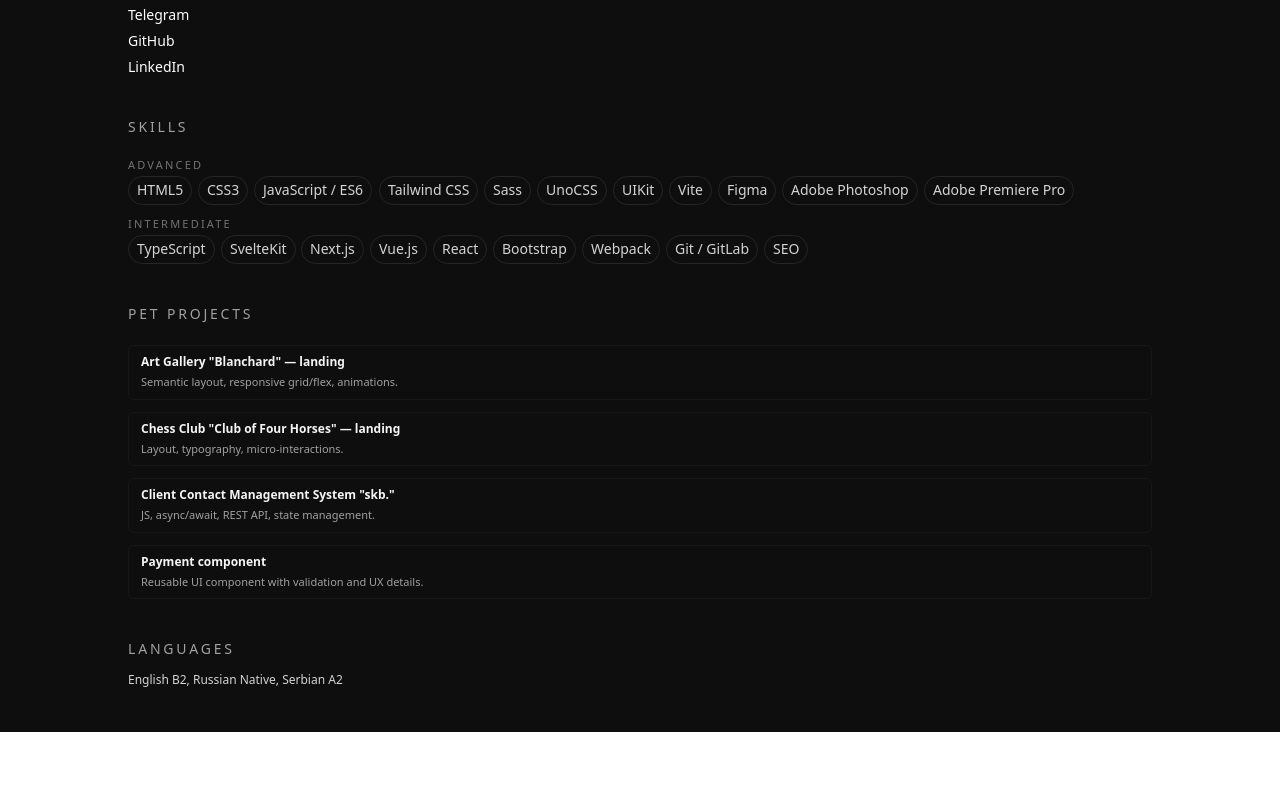
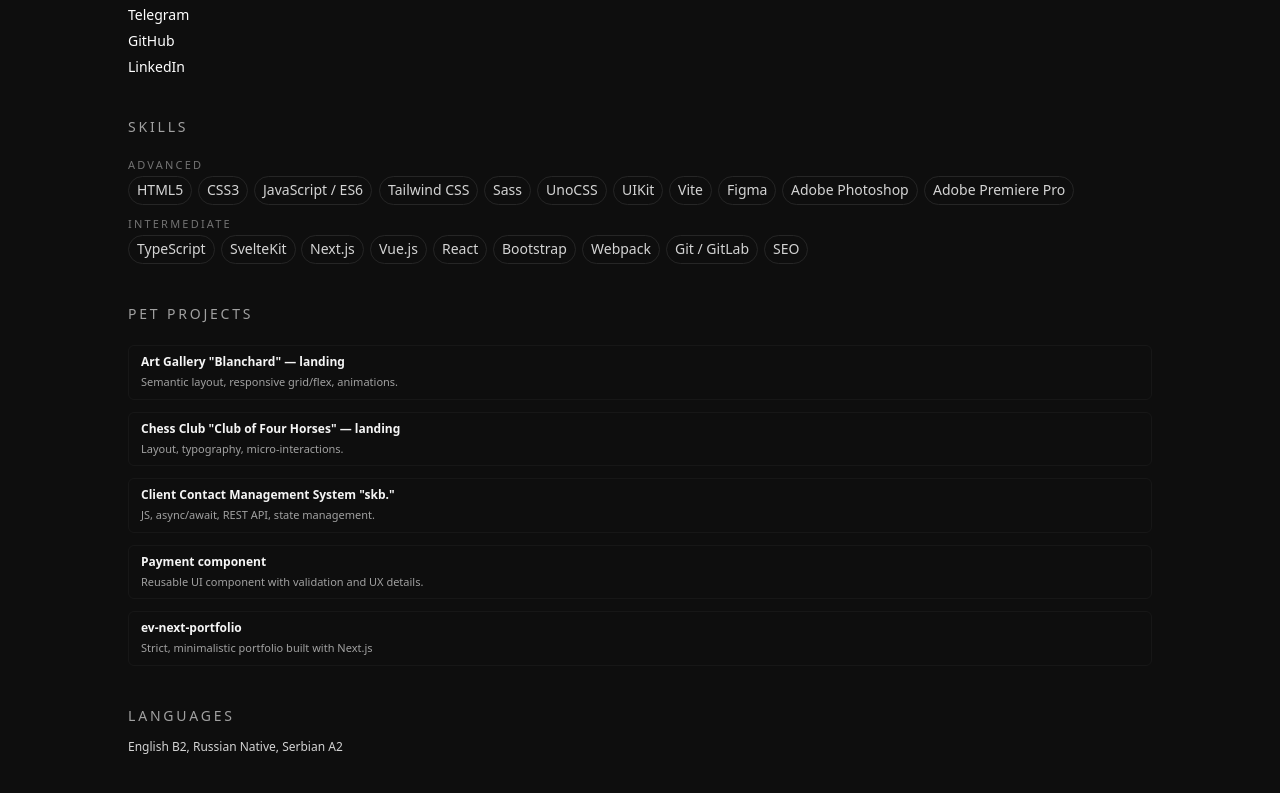
Before and after one commit to Evgenii-Mishechkin/ev-next-portfolio, a Next.js app: page /en in a window 1280 px wide. Shown: the part 996-1789 px from the top of the page. Before the commit the page ends 1728 px from the top, so only its background shows below. Built offline with nearby package versions, Linux system fonts and the light colour scheme.

Commit message:
Adding Portfolio git data

```diff
--- a/src/data/data.ts
+++ b/src/data/data.ts
@@ -98,6 +98,7 @@ export const contactsData: ContactsData = {
       href: 'https://www.linkedin.com/in/evgenii-mishechkin',
       external: true
     },
+
   ]
 };
 
@@ -164,4 +165,9 @@ export const petProjects: IPetProject[] = [
     note: "Reusable UI component with validation and UX details.",
     href: "https://payment-component-demo-em.vercel.app/"
   },
+  {
+    title: "ev-next-portfolio",
+    note: "Strict, minimalistic portfolio built with Next.js",
+    href: "https://github.com/Evgenii-Mishechkin/ev-next-portfolio.git"
+  },
 ];
```
